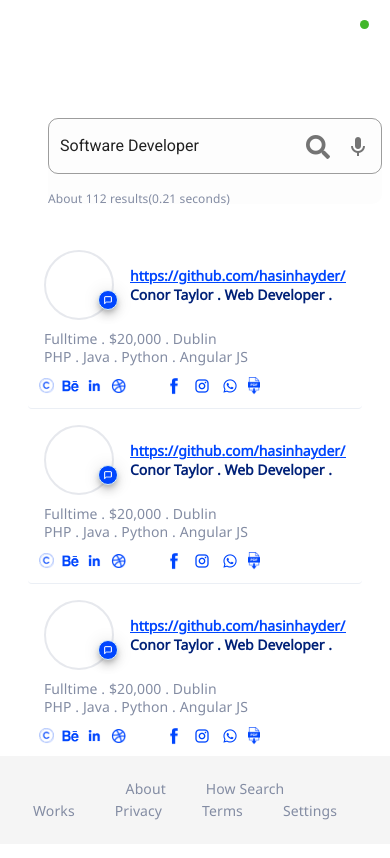
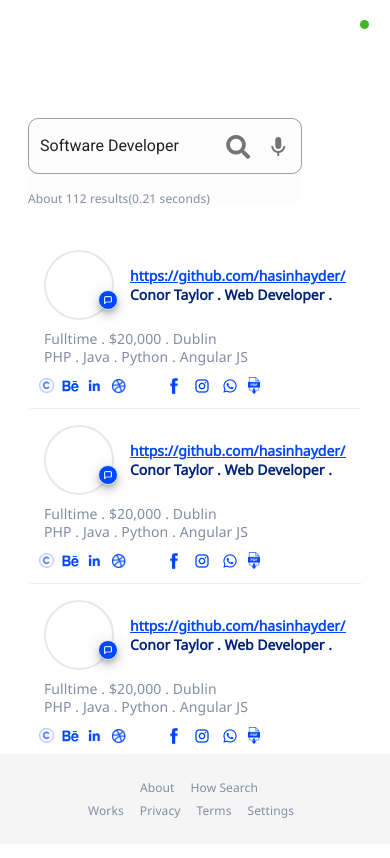
Before and after one commit to nishad-bdg/workforce-search-theme, a Vue app: page /search-cv-result in a window 390 px wide. Shown: the top 858 px of the page. Built offline with nearby package versions, Linux system fonts and the light colour scheme.

Commit message:
margin updated of job and cv search

```diff
--- a/src/components/AppFooter.vue
+++ b/src/components/AppFooter.vue
@@ -4,7 +4,7 @@
       <v-card-text align="center">
         <a
           href="#"
-          class="footer-link mx-5"
+          class="footer-link mx-md-5 mx-sm-5 mx-2"
           v-for="footer in footerLinks"
           :key="footer.id"
         >{{footer.title}}</a>
@@ -49,5 +49,15 @@ export default {
   font-family: "Noto Sans" !important;
   text-decoration: none;
   color: #838CA3 !important;
+  font-size: 16px !important;
 }
+
+@media screen and (max-width: 599px){
+    .footer-link{
+      font-size: 12px !important;
+
+    }
+}
+
+
 </style>
--- a/src/components/CvSearch.vue
+++ b/src/components/CvSearch.vue
@@ -4,7 +4,7 @@
       <v-card-text>
         <v-container>
           <v-row>
-            <v-col cols="12" md="8" sm="12" class="ml-5">
+            <v-col cols="10" md="8" sm="8" class="ml-md-5 ml-sm-5">
               <v-text-field v-model="keyword" class="keyword-2" outlined>
                 <template slot="append">
                   <v-icon>fa-search</v-icon>
@@ -12,13 +12,13 @@
                 </template>
               </v-text-field>
             </v-col>
-            <v-col cols="12" md="8" sm="12" class="mt-n10 ml-5">
+            <v-col cols="12" md="8" sm="8" class="mt-n10 ml-md-5 ml-sm-5">
               <v-card color="transparent" flat>
                 <div class="result-counter">About 112 results(0.21 seconds)</div>
               </v-card>
             </v-col>
             <!-- Search Results -->
-            <v-col cols="12" md="8" sm="12">
+            <v-col cols="12" md="8" sm="8">
               <v-row>
                 <v-col>
                   <v-card flat v-for="result in results" :key="result.id" class="cv-results-card">
--- a/src/components/JobSearch.vue
+++ b/src/components/JobSearch.vue
@@ -4,7 +4,7 @@
       <v-card-text>
         <v-container>
           <v-row>
-            <v-col cols="12" md="8" sm="12" class="ml-5">
+            <v-col cols="12" md="8" sm="8" class="ml-md-5 ml-sm-5">
               <v-text-field v-model="keyword" class="keyword-2" outlined>
                 <template slot="append">
                   <v-icon>fa-search</v-icon>
@@ -12,13 +12,13 @@
                 </template>
               </v-text-field>
             </v-col>
-            <v-col cols="12" md="8" sm="12" class="mt-n12 ml-5">
+            <v-col cols="12" md="8" sm="12" class="mt-n12 ml-md-5 ml-sm-5">
               <v-card color="transparent" flat>
                 <div class="result-counter">About 112 results(0.21 seconds)</div>
               </v-card>
             </v-col>
             <!-- Search Results -->
-            <v-col cols="12" md="8" sm="12">
+            <v-col cols="12" md="8" sm="8">
               <v-row>
                 <v-col>
                   <v-card flat v-for="result in results" :key="result.id" class="cv-results-card">
--- a/src/views/SearchSuggestionPage.vue
+++ b/src/views/SearchSuggestionPage.vue
@@ -1,5 +1,5 @@
 <template>
-    <v-container fill-height fluid>
+    <v-container fill-height fluid >
       <app-bar :showlogo=showlogo></app-bar>
       <v-row align="center" justify="center">
         <v-col>
```
